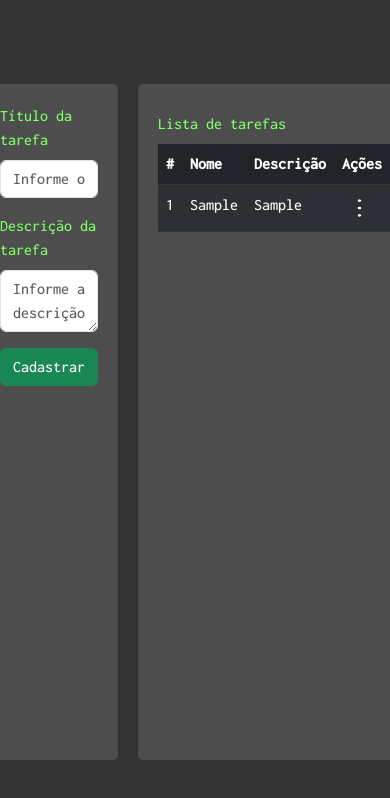
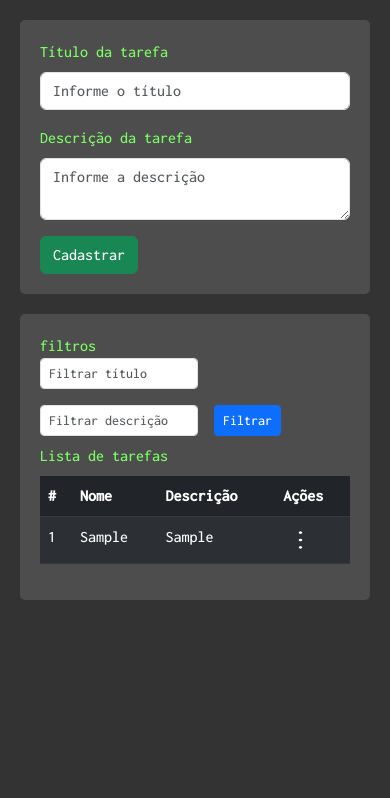
Before and after one commit to arieljunior/gerenciador-tarefas-aula, a plain HTML site: page index.html in a window 390 px wide. Both pictures are taken after typing "Sample", "Sample" into the empty fields and a click on the button "Cadastrar". Drawn offline with Linux system fonts and the light colour scheme.

Commit message:
form filter & fix responsive

```diff
--- a/assets/script/index.js
+++ b/assets/script/index.js
@@ -1,4 +1,5 @@
-const form = document.getElementById("formCreateTask");
+const form = document.getElementById("form-create-task");
+const formFilter = document.getElementById("form-filter-tasks");
 const tbodyTasks = document.getElementById("tbody-tasks");
 
 const KEY_LIST_TASK_LOCAL_STORAGE = "tasks";
@@ -6,38 +7,53 @@ const KEY_LIST_TASK_LOCAL_STORAGE = "tasks";
 const tasks = getListTaskLocalStorage();
 
 if (tasks.length > 0) {
-	updateViewTable();
+	updateViewTable(tasks);
 }
 
 form.addEventListener("submit", (event) => {
 	event.preventDefault();
 
 	const form = event.target;
-	const { titulo, descricao } = form.elements;
+	const { title, description } = form.elements;
 
 	tasks.push({
-		title: titulo.value,
-		description: descricao.value,
+		title: title.value,
+		description: description.value,
 	});
 
-	titulo.value = "";
-	descricao.value = "";
+	title.value = "";
+	description.value = "";
 
 	saveTasksLocalStorage();
-	updateViewTable();
+	updateViewTable(tasks);
 });
 
-function updateViewTable() {
+formFilter.addEventListener("submit", (event) => {
+	event.preventDefault();
+
+	const form = event.target;
+	const { titleFilter, descriptionFilter } = form.elements;
+
+	const tasksFiltered = filterTasks({
+		title: titleFilter.value,
+		description: descriptionFilter.value,
+	});
+
+	updateViewTable(tasksFiltered);
+
+});
+
+function updateViewTable(list) {
 	tbodyTasks.innerHTML = "";
 
-	tasks.forEach((value, index) => {
+	list.forEach((value, index) => {
 		const trElement = document.createElement("tr");
 
 		let classIcon = "filter-white-icon";
-		if(value.status){
+		if (value.status) {
 			const myClass = getClassByStatus(value.status);
-			if(myClass){
-				trElement.classList.add(myClass)
+			if (myClass) {
+				trElement.classList.add(myClass);
 				classIcon = "";
 			}
 		}
@@ -110,15 +126,29 @@ function getListTaskLocalStorage() {
 }
 
 function deleteTask(index) {
-	console.log(index);
 	tasks.splice(index, 1);
 
-	updateViewTable();
+	updateViewTable(tasks);
 	saveTasksLocalStorage();
 }
 
 function updateStatusTask(index, status){
 	tasks[index].status = status;
 	saveTasksLocalStorage();
-	updateViewTable();
+	updateViewTable(tasks);
 }
+
+function filterTasks({title, description}){
+	if(title === "" && description === ""){
+		return tasks;
+	}
+
+	const newTasks = tasks.filter(task => {
+		const descriptionOk = description.length > 0 && task.description.includes(description);
+		const titleOk = title.length > 0 && task.title.includes(title);
+
+		return descriptionOk || titleOk;
+	});;
+
+	return newTasks;
+}
--- a/assets/style/index.css
+++ b/assets/style/index.css
@@ -11,22 +11,32 @@ body {
 	font-family: "Inconsolata", monospace;
 }
 .main-content {
-	display: flex;
+	display: grid;
+	grid-template-columns: 1fr 1fr;
 	gap: 20px;
 	justify-content: center;
 	align-items: center;
 	height: 100vh;
-	padding: 0 10px;
+	padding: 20px;
 	max-width: 1200px;
 	margin: 0 auto;
 }
-
 .main-content > section {
 	background-color: #4d4d4d;
 	padding: 20px;
 	border-radius: 5px;
 	width: 100%;
 	height: 80vh;
+}
+
+@media (max-width: 840px) {
+	.main-content {
+		grid-template-columns: 1fr;
+		height: auto;
+	}
+	.main-content > section {
+		height: auto;
+	}
 }
 
 .title {
@@ -41,16 +51,20 @@ body {
 	border-radius: 5px;
 }
 
-.filter-white-icon{
-    filter: brightness(0) invert(1);
+.filter-white-icon {
+	filter: brightness(0) invert(1);
 }
 
 .material-symbols-outlined {
 	font-variation-settings: "FILL" 0, "wght" 400, "GRAD" 0, "opsz" 48;
 }
 
-.btn-status-task{
-    width: 100%;
-    border: none;
-    border-radius: 0;
+.btn-status-task {
+	width: 100%;
+	border: none;
+	border-radius: 0;
 }
+
+.overflow-auto {
+	overflow: auto;
+}
--- a/index.html
+++ b/index.html
@@ -14,26 +14,28 @@
 	<body>
 		<div class="main-content">
 			<section>
-				<form id="formCreateTask">
+				<form id="form-create-task">
 					<div class="mb-3">
-						<label for="titulo" class="form-label">Título da tarefa</label>
+						<label for="title" class="form-label">Título da tarefa</label>
 						<input
 							type="text"
 							class="form-control"
-							id="titulo"
+							id="title"
 							placeholder="Informe o título"
-                            required
+							required
 						/>
 					</div>
 					<div class="mb-3">
-						<label for="descricao" class="form-label">Descrição da tarefa</label>
+						<label for="description" class="form-label"
+							>Descrição da tarefa</label
+						>
 						<textarea
 							class="form-control"
-							id="descricao"
+							id="description"
 							rows="2"
 							maxlength="80"
 							placeholder="Informe a descrição"
-                            required
+							required
 						></textarea>
 					</div>
 					<div>
@@ -41,9 +43,37 @@
 					</div>
 				</form>
 			</section>
-			<section>
+			<section class="overflow-auto">
+				<div>
+					<span>filtros</span>
+					<form id="form-filter-tasks" class="row g-3">
+						<div class="col-auto">
+							<input
+								type="text"
+								class="form-control form-control-sm"
+								id="titleFilter"
+								placeholder="Filtrar título"
+							/>
+						</div>
+						<div class="col-auto">
+							<input
+								type="text"
+								class="form-control form-control-sm"
+								id="descriptionFilter"
+								placeholder="Filtrar descrição"
+							/>
+						</div>
+						<div class="col-auto">
+							<button type="submit" class="btn btn-primary btn-sm">
+								Filtrar
+							</button>
+						</div>
+					</form>
+				</div>
 				<table class="table table-dark table-striped table-hover caption-top">
-                    <caption class="title">Lista de tarefas</caption>
+					<caption class="title">
+						Lista de tarefas
+					</caption>
 					<thead>
 						<tr>
 							<th>#</th>
```
